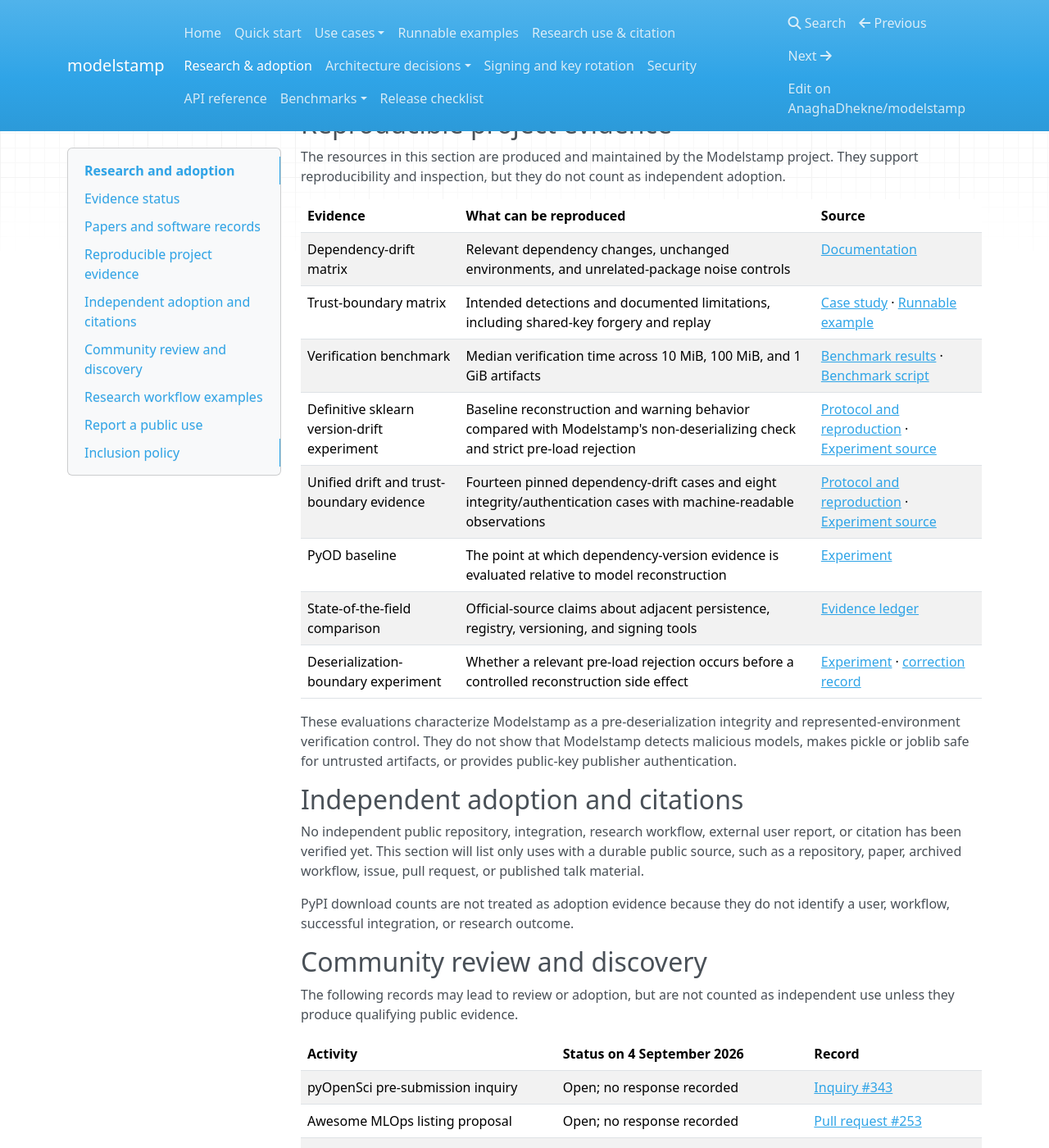
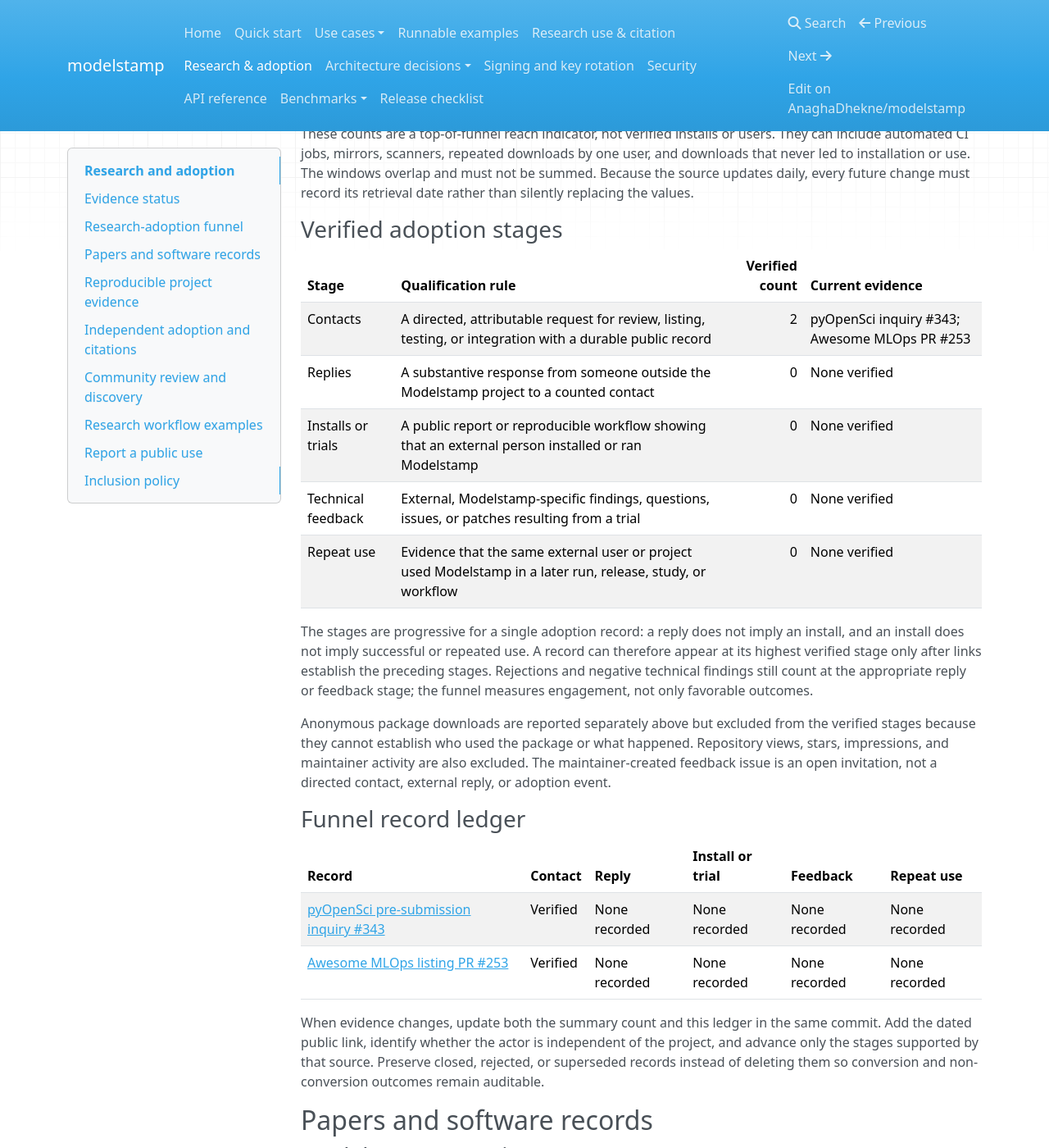
Before and after one commit to AnaghaDhekne/modelstamp, an MkDocs documentation site: the page built from docs/research-adoption.md, in a window 1280 px wide and 1400 px high, scrolled down 1179 px. Shown: the whole window at 82% size. Built offline with MkDocs 1.6.1, drawn with Linux system fonts in a browser that asks for light colours; nearby versions of some CDN libraries; some of the changed text lies outside the part shown.

Commit message:
docs: add research adoption funnel (#57)
* docs: add research adoption funnel

* docs: add research adoption funnel

* docs: track anonymous package downloads

* docs: track anonymous package downloads

```diff
--- a/docs/research-adoption.md
+++ b/docs/research-adoption.md
@@ -23,6 +23,66 @@ evaluation is not mistaken for independent adoption.
 “None reported yet” means that no qualifying public evidence was identified by
 the review date. It is not a claim about private use, package downloads, or
 activity that cannot be independently checked.
+
+## Research-adoption funnel
+
+This funnel tracks observable progress from a specific outreach record to
+repeat use. Counts include only publicly verifiable evidence reviewed on the
+date above. They are evidence counts, not estimates of total users or conversion
+rates.
+
+### Anonymous distribution activity
+
+[PyPI Stats](https://pypistats.org/packages/modelstamp) reported the following
+Modelstamp download activity when retrieved on **7 September 2026**:
+
+| Window | Downloads |
+| --- | ---: |
+| Last day | 14 |
+| Last week | 142 |
+| Last month | 689 |
+
+These counts are a top-of-funnel reach indicator, not verified installs or
+users. They can include automated CI jobs, mirrors, scanners, repeated downloads
+by one user, and downloads that never led to installation or use. The windows
+overlap and must not be summed. Because the source updates daily, every future
+change must record its retrieval date rather than silently replacing the values.
+
+### Verified adoption stages
+
+| Stage | Qualification rule | Verified count | Current evidence |
+| --- | --- | ---: | --- |
+| Contacts | A directed, attributable request for review, listing, testing, or integration with a durable public record | 2 | pyOpenSci inquiry #343; Awesome MLOps PR #253 |
+| Replies | A substantive response from someone outside the Modelstamp project to a counted contact | 0 | None verified |
+| Installs or trials | A public report or reproducible workflow showing that an external person installed or ran Modelstamp | 0 | None verified |
+| Technical feedback | External, Modelstamp-specific findings, questions, issues, or patches resulting from a trial | 0 | None verified |
+| Repeat use | Evidence that the same external user or project used Modelstamp in a later run, release, study, or workflow | 0 | None verified |
+
+The stages are progressive for a single adoption record: a reply does not imply
+an install, and an install does not imply successful or repeated use. A record
+can therefore appear at its highest verified stage only after links establish
+the preceding stages. Rejections and negative technical findings still count at
+the appropriate reply or feedback stage; the funnel measures engagement, not
+only favorable outcomes.
+
+Anonymous package downloads are reported separately above but excluded from the
+verified stages because they cannot establish who used the package or what
+happened. Repository views, stars, impressions, and maintainer activity are also
+excluded. The maintainer-created feedback issue is an open invitation, not a
+directed contact, external reply, or adoption event.
+
+### Funnel record ledger
+
+| Record | Contact | Reply | Install or trial | Feedback | Repeat use |
+| --- | --- | --- | --- | --- | --- |
+| [pyOpenSci pre-submission inquiry #343](https://github.com/pyOpenSci/software-submission/issues/343) | Verified | None recorded | None recorded | None recorded | None recorded |
+| [Awesome MLOps listing PR #253](https://github.com/kelvins/awesome-mlops/pull/253) | Verified | None recorded | None recorded | None recorded | None recorded |
+
+When evidence changes, update both the summary count and this ledger in the same
+commit. Add the dated public link, identify whether the actor is independent of
+the project, and advance only the stages supported by that source. Preserve
+closed, rejected, or superseded records instead of deleting them so conversion
+and non-conversion outcomes remain auditable.
 
 ## Papers and software records
 
```
Also changed, not shown: CHANGELOG.md (+3 -0 lines).
